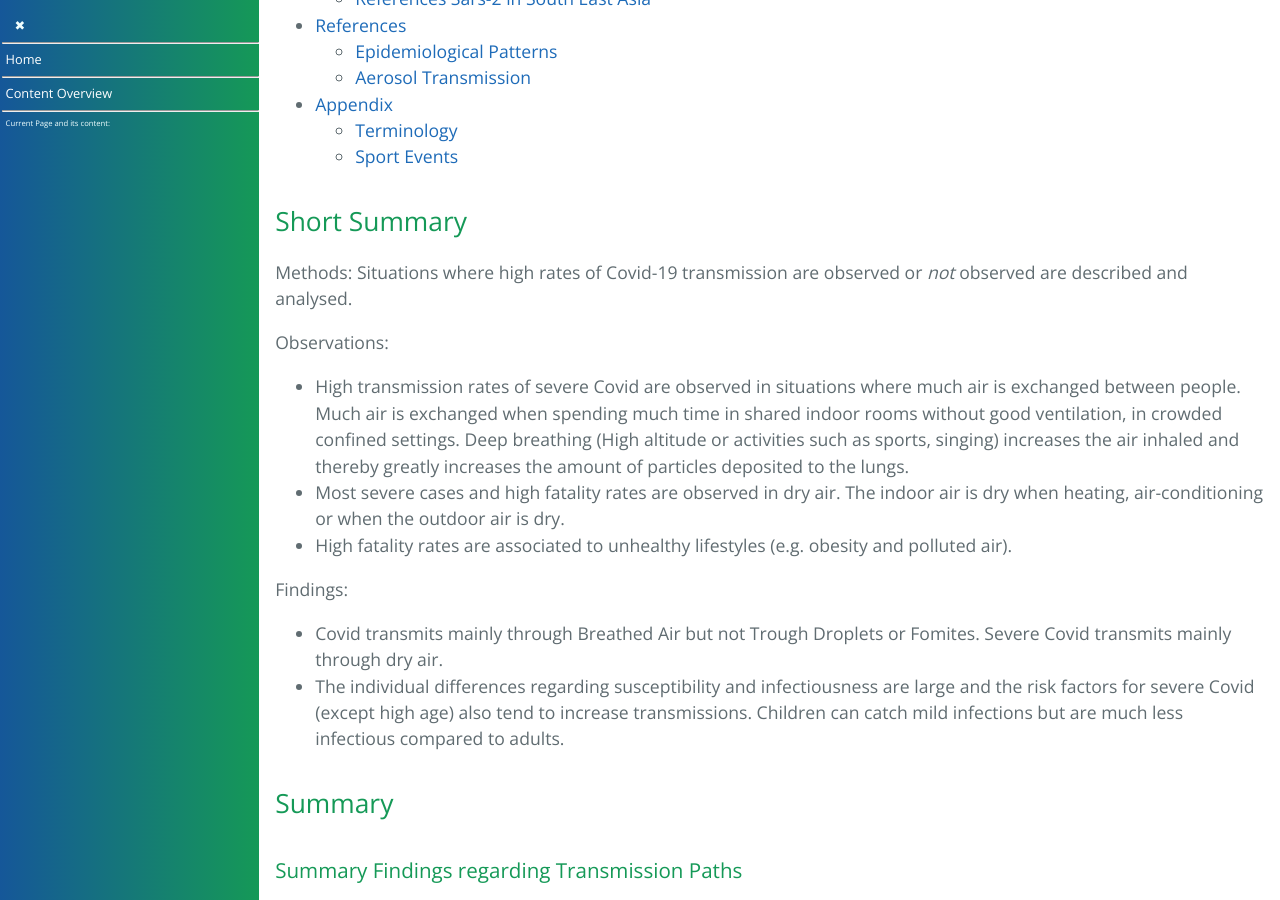
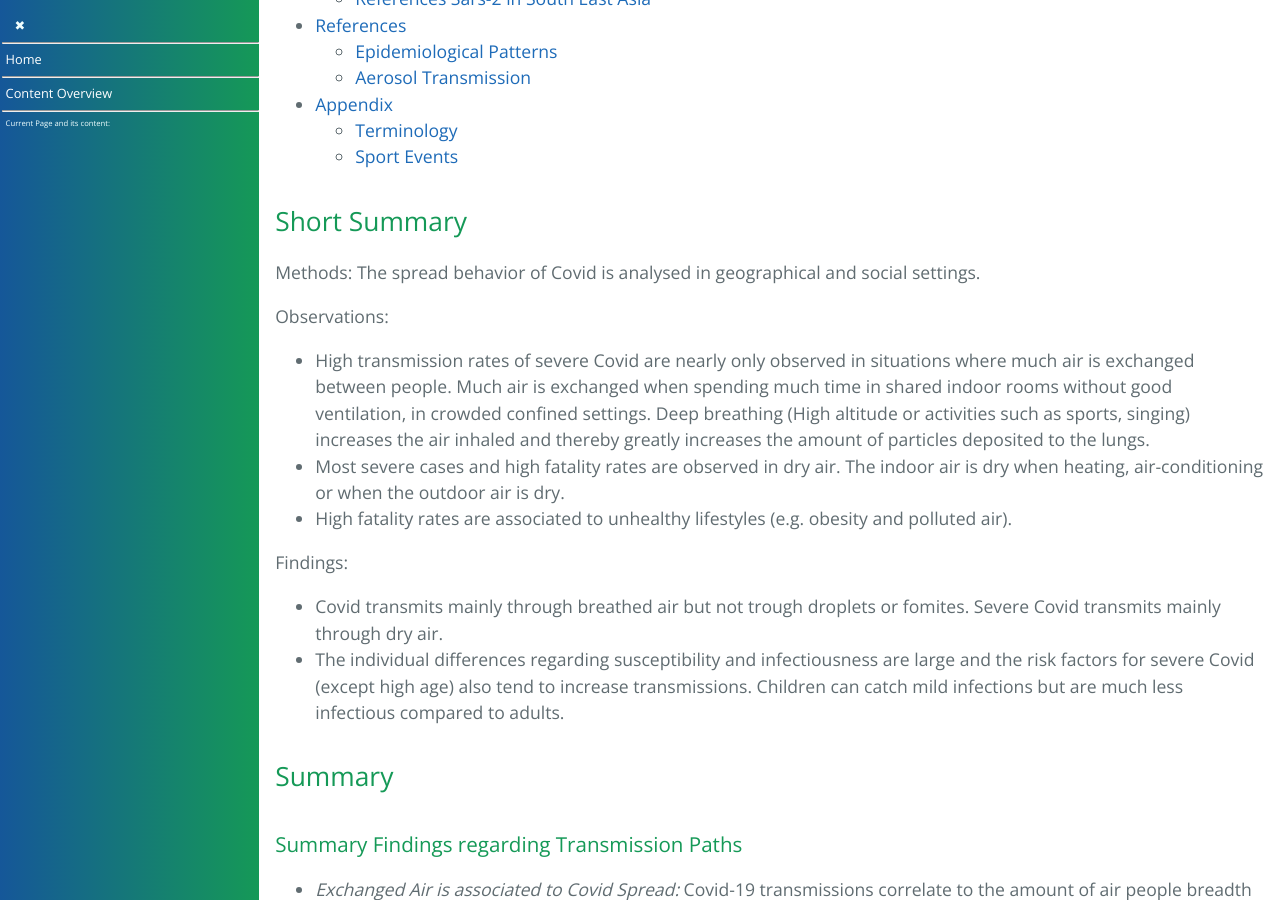
Before and after one commit to forestgrape/coronavirus, a Jekyll site: the page built from 5_epidemiological/spread_analyses.md, in a window 1280 px wide and 900 px high, scrolled down 1474 px. Built offline with Jekyll 4.4.1, drawn with Linux system fonts in a browser that asks for light colours; our own code applies the rules of GitHub Pages for plain Markdown files.

Commit message:
formulations

```diff
--- a/5_epidemiological/spread_analyses.md
+++ b/5_epidemiological/spread_analyses.md
@@ -60,15 +60,15 @@
 
 
 ## Short Summary
-Methods: Situations where high rates of Covid-19 transmission are observed or *not* observed are described and analysed.
+Methods: The spread behavior of Covid is analysed in geographical and social settings.
 
 Observations:
-* High transmission rates of severe Covid are observed in situations where much air is exchanged between people. Much air is exchanged when spending much time in shared indoor rooms without good ventilation, in crowded confined settings. Deep breathing (High altitude or activities such as sports, singing) increases the air inhaled and thereby greatly increases the amount of particles deposited to the lungs.
+* High transmission rates of severe Covid are nearly only observed in situations where much air is exchanged between people. Much air is exchanged when spending much time in shared indoor rooms without good ventilation, in crowded confined settings. Deep breathing (High altitude or activities such as sports, singing) increases the air inhaled and thereby greatly increases the amount of particles deposited to the lungs.
 * Most severe cases and high fatality rates are observed in dry air. The indoor air is dry when heating, air-conditioning or when the outdoor air is dry.
 * High fatality rates are associated to unhealthy lifestyles (e.g. obesity and polluted air).
 
 Findings:
-* Covid transmits mainly through Breathed Air but not Trough Droplets or Fomites. Severe Covid transmits mainly through dry air.
+* Covid transmits mainly through breathed air but not trough droplets or fomites. Severe Covid transmits mainly through dry air.
 * The individual differences regarding susceptibility and infectiousness are large and the risk factors for severe Covid (except high age) also tend to increase transmissions. Children can catch mild infections but are much less infectious compared to adults.
 
 
```
